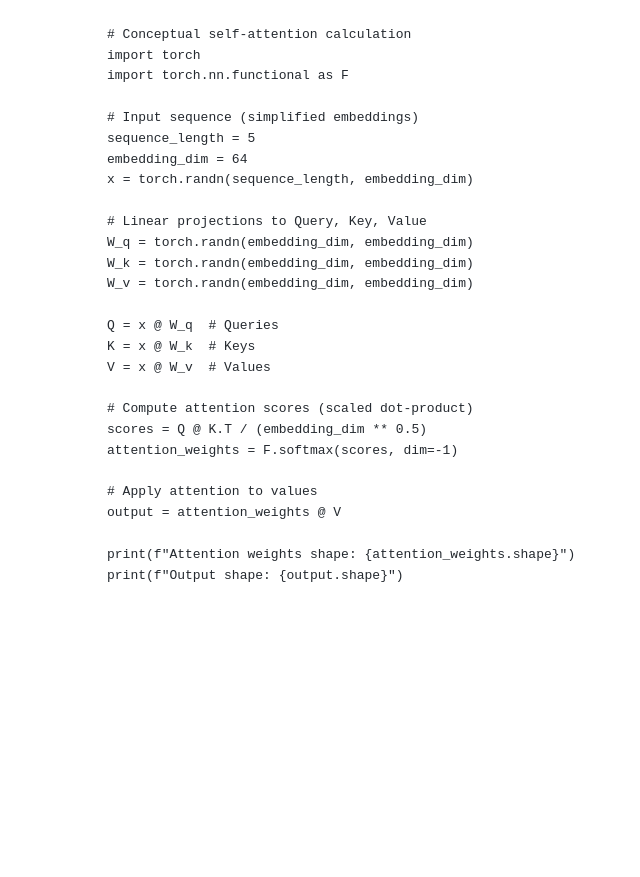
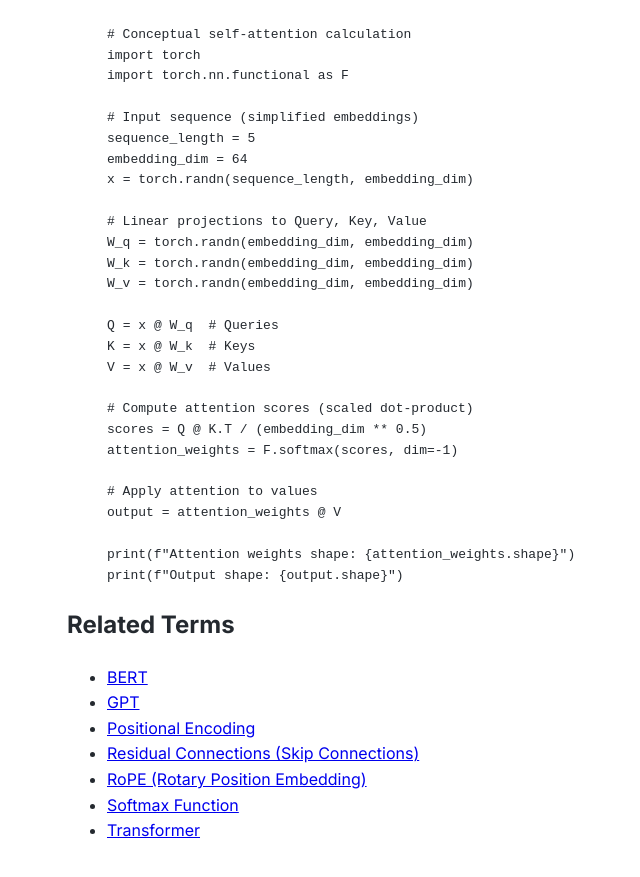
Before and after one commit to alexnubla/ai-dictionary, a Jekyll site: the page built from terms/attention-mechanism.md, in a window 1280 px wide and 900 px high, scrolled down 1790 px. Shown: the top 877 px of the window, without its empty margins (123-763 px from the left). Built offline with Jekyll 4.4.1, drawn with Linux system fonts in a browser that asks for light colours; before the commit the page ends 2432 px from its top, so only the background shows below that.

Commit message:
Update attention-mechanism.md

```diff
--- a/terms/attention-mechanism.md
+++ b/terms/attention-mechanism.md
@@ -1,7 +1,7 @@
 ---
 title: "Attention Mechanism"
 category: "Architecture"
-related: ["Transformer", "Self-Attention", "BERT", "GPT"]
+related: ["Transformer", "BERT", "GPT", "Positional Encoding", "RoPE (Rotary Position Embedding)", "Softmax Function", "Residual Connections (Skip Connections)"]
 date_added: 2026-08-12
 ---
 
@@ -82,3 +82,12 @@ print(f"Attention weights shape: {attention_weights.shape}")
 print(f"Output shape: {output.shape}")
 {% endhighlight %}
 </div>
+
+## Related Terms
+- [BERT](../bert/)
+- [GPT](../gpt/)
+- [Positional Encoding](../positional-encoding/)
+- [Residual Connections (Skip Connections)](../residual-connections/)
+- [RoPE (Rotary Position Embedding)](../rope/)
+- [Softmax Function](../softmax-function/)
+- [Transformer](../transformer/)
```
